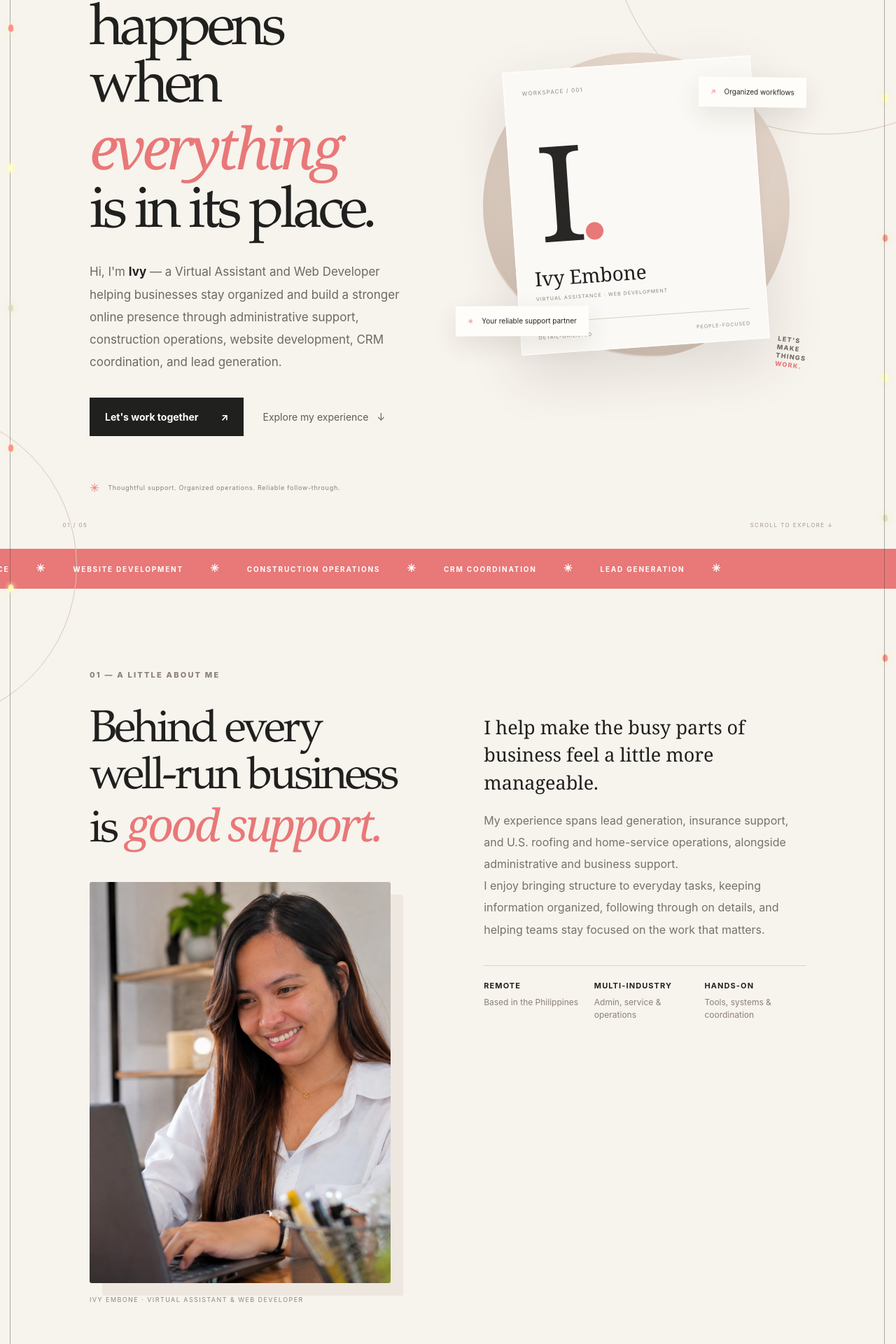
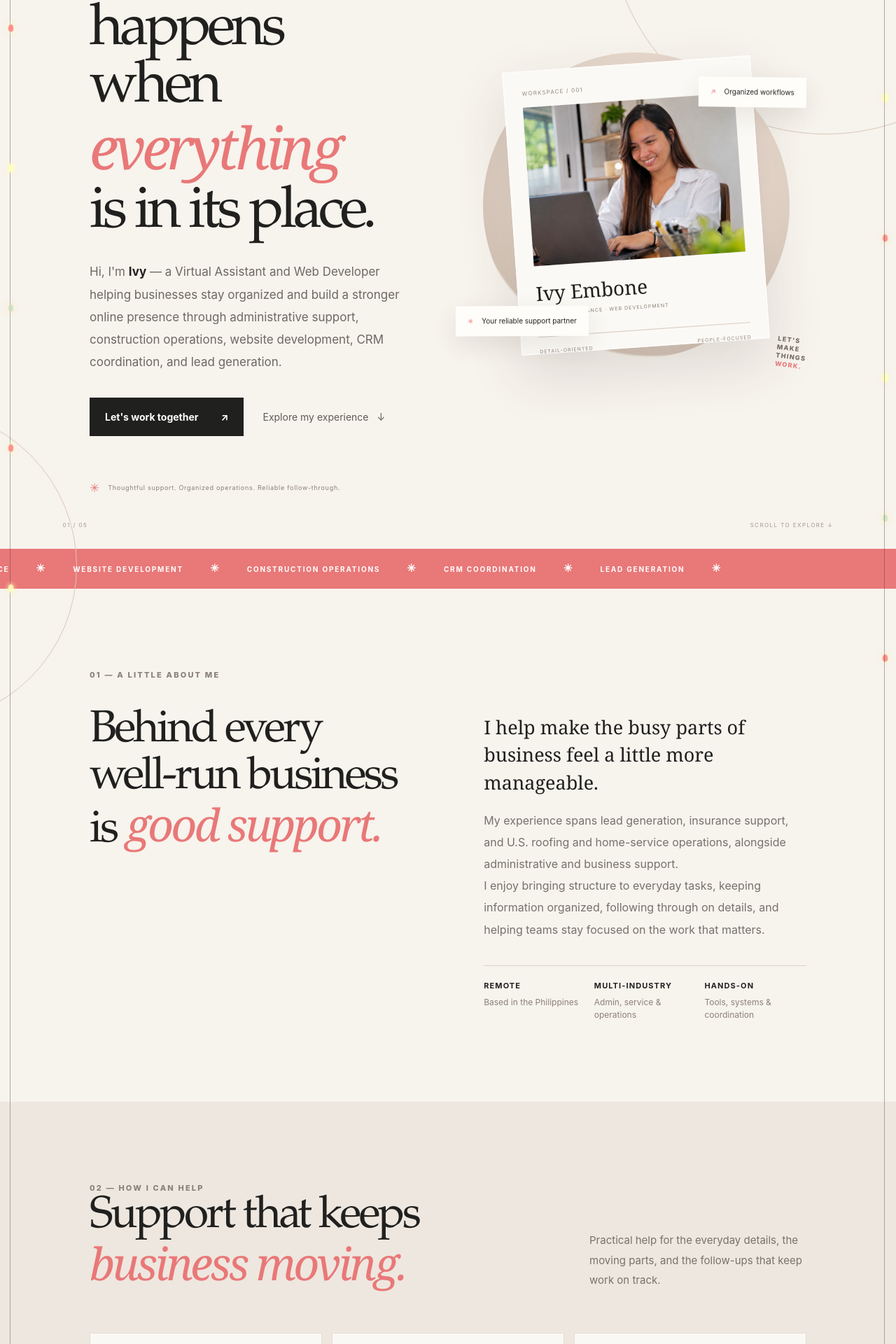
Before and after one commit to ivydachaibaligya-dot/Website, a Next.js app: page / in a window 1280 px wide. Shown: the part 300-2220 px from the top of the page at 70% size. Built offline with nearby package versions, Linux system fonts and the light colour scheme.

Commit message:
Move portrait into homepage hero card

```diff
--- a/src/app/page.tsx
+++ b/src/app/page.tsx
@@ -193,7 +193,17 @@ export default function Home() {
           <div className="ivy-art-backdrop" />
           <div className="ivy-art-card ivy-art-card-main">
             <div className="ivy-art-top"><span>WORKSPACE / 001</span><span>✳</span></div>
-            <div className="ivy-art-monogram">I<span>.</span></div>
+            <div className="ivy-art-photo-wrap">
+              <Image
+                src="/images/ivy-working.png"
+                alt="Ivy smiling naturally while working at her laptop"
+                width={900}
+                height={1200}
+                priority
+                sizes="(max-width: 700px) 72vw, 355px"
+                className="ivy-art-photo"
+              />
+            </div>
             <div className="ivy-art-name">Ivy Embone</div>
             <div className="ivy-art-role">VIRTUAL ASSISTANCE · WEB DEVELOPMENT</div>
             <div className="ivy-art-line" />
@@ -215,17 +225,6 @@ export default function Home() {
         <div className="ivy-about-grid">
           <div>
             <h2>Behind every<br />well-run business<br />is <em>good support.</em></h2>
-            <figure className="ivy-about-portrait">
-              <Image
-                src="/images/ivy-working.png"
-                alt="Ivy smiling naturally while working at her laptop"
-                width={900}
-                height={1200}
-                priority={false}
-                sizes="(max-width: 700px) 100vw, 42vw"
-              />
-              <figcaption>IVY EMBONE · VIRTUAL ASSISTANT & WEB DEVELOPER</figcaption>
-            </figure>
           </div>
           <div className="ivy-about-copy">
             <p className="ivy-lead">I help make the busy parts of business feel a little more manageable.</p>
```
